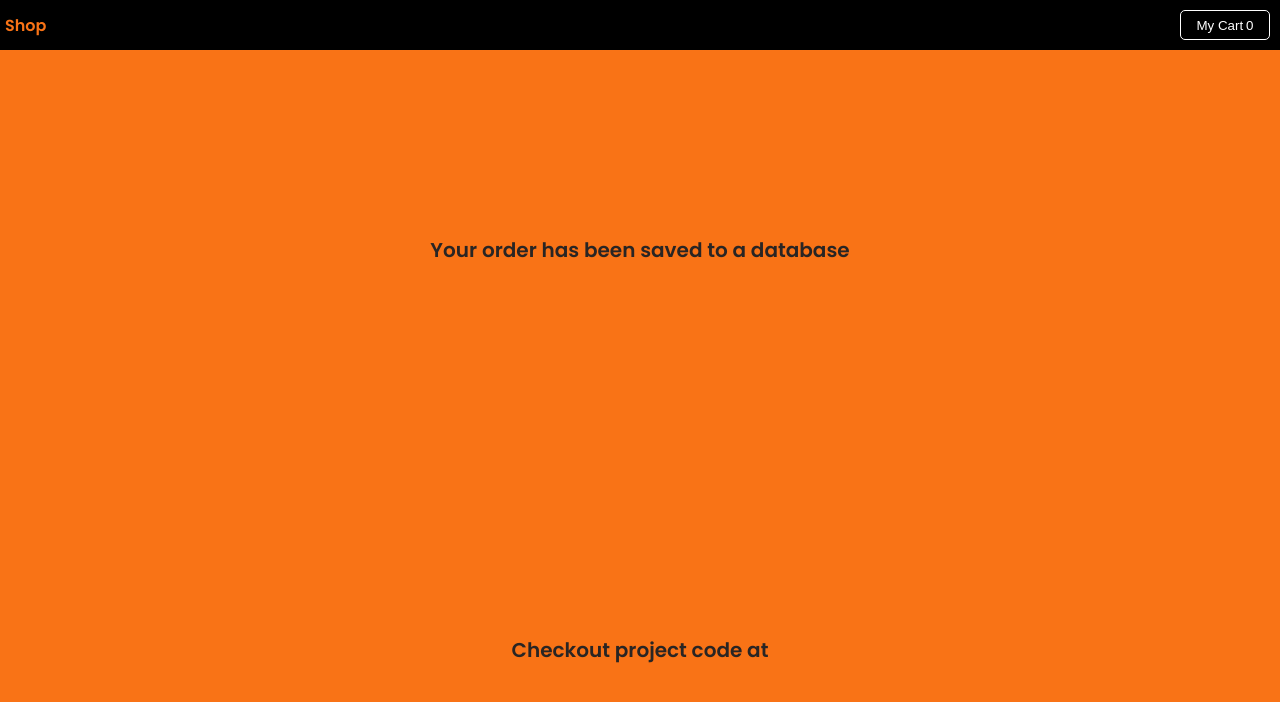
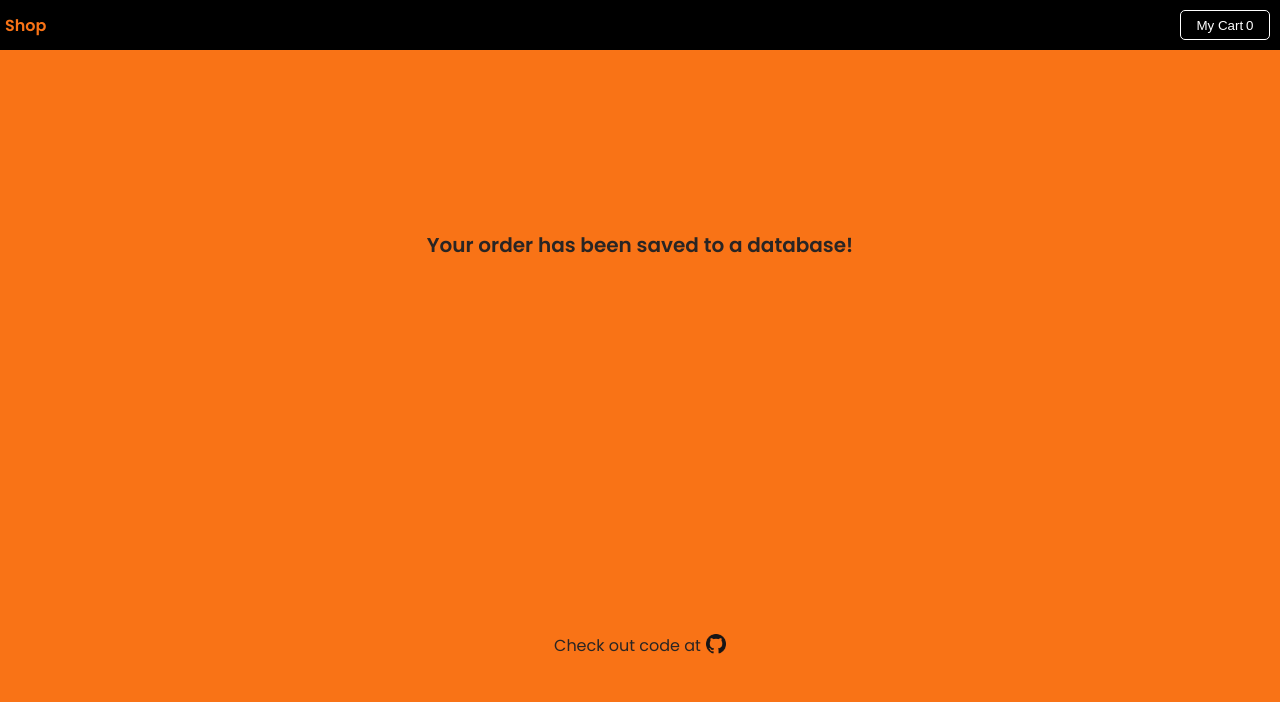
Before and after one commit to Adi343/ecommerce-app-nextjs, a Next.js app: page /about in a window 1280 px wide. Shown: the top 702 px of the page. Built offline with nearby package versions, Linux system fonts and the light colour scheme.

Commit message:
Updated about page with github link

```diff
--- a/pages/about.tsx
+++ b/pages/about.tsx
@@ -1,3 +1,5 @@
+import Image from "next/image";
+import githubIcon from "../public/GitHub-Mark-64px.png";
 const about = () => {
   return (
     <div
@@ -12,13 +14,38 @@ const about = () => {
       <span
         style={{ fontWeight: "bold", fontSize: "1.25rem", textAlign: "center" }}
       >
-        Your order has been saved to a database
+        Your order has been saved to a database!
       </span>
-      <span
-        style={{ fontWeight: "bold", fontSize: "1.25rem", textAlign: "center" }}
+
+      <div
+        style={{
+          display: "flex",
+          alignItems: "center",
+          justifyContent: "center",
+          width: "250px",
+          height: "50px",
+        }}
       >
-        Checkout project code at
-      </span>
+        <span>Check out code at</span>
+        <a
+          href={"https://github.com/Adi343/ecommerce-app-nextjs"}
+          target="_blank"
+          style={{
+            paddingTop: "5px",
+            marginLeft: "5px",
+          }}
+        >
+          <Image
+            width={20}
+            height={20}
+            src={githubIcon}
+            style={{
+              display: "inline-block",
+              verticalAlign: "bottom",
+            }}
+          />
+        </a>
+      </div>
     </div>
   );
 };
```
Also changed, not shown: public/GitHub-Mark-64px.png (added).
